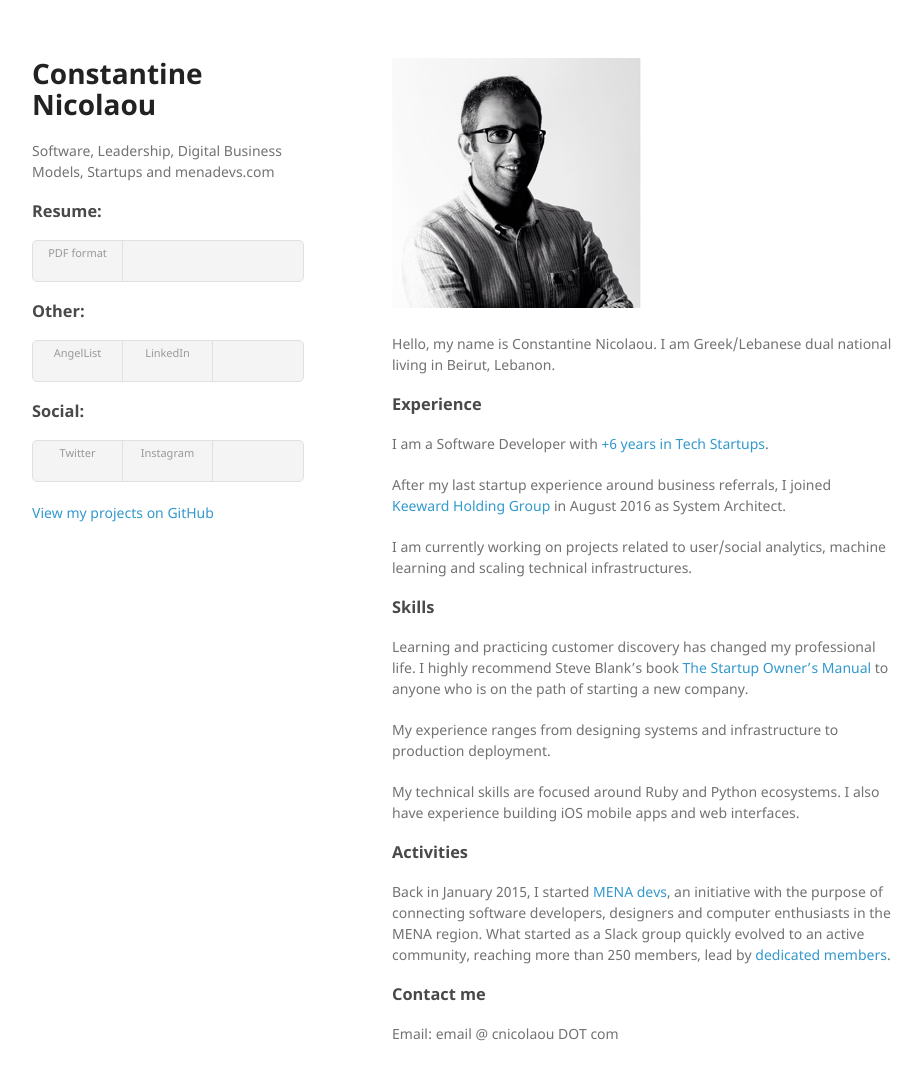
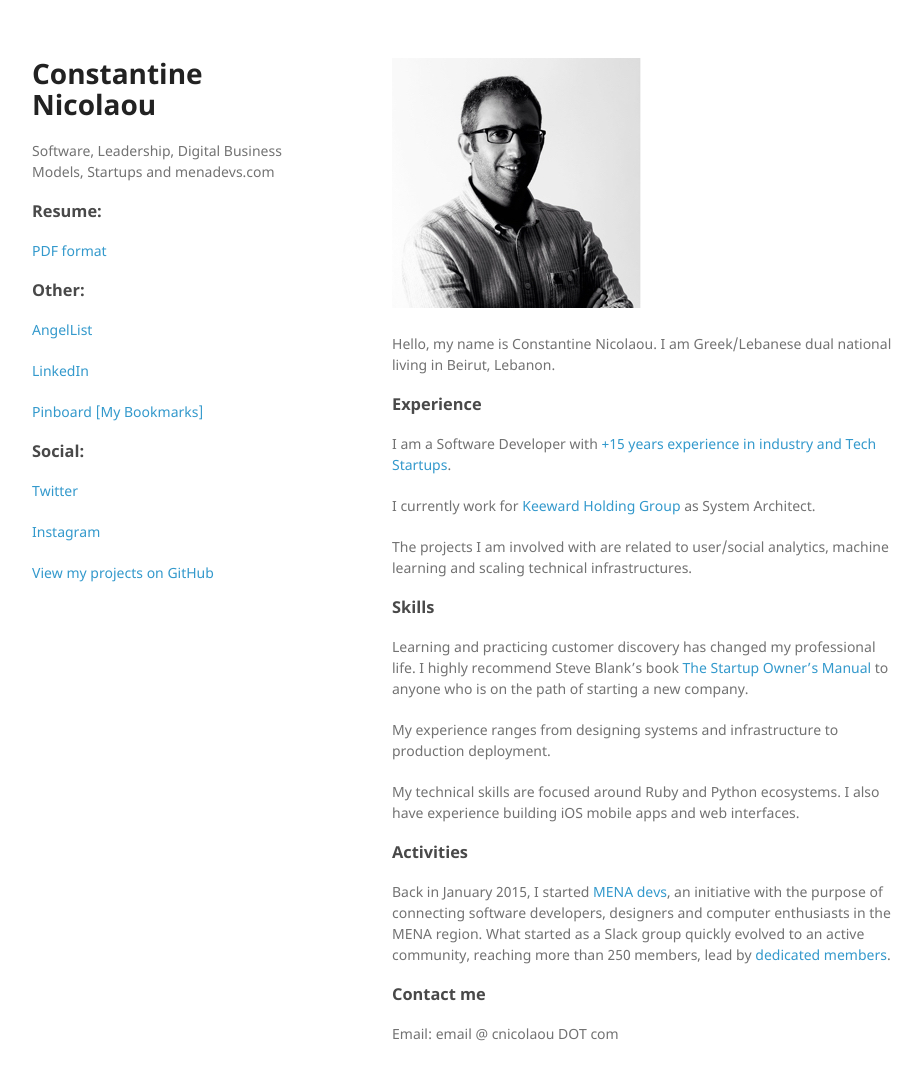
Before and after one commit to cnicolaou/cnikolaou.github.io, a Jekyll site: the page built from index.md, in a window 1280 px wide and 1114 px high. Shown: the top 1080 px of the window, without its empty margins (178-1100 px from the left). Built offline with Jekyll 4.4.1, drawn with Linux system fonts in a browser that asks for light colours.

Commit message:
Updated experience years

```diff
--- a/_layouts/default.html
+++ b/_layouts/default.html
@@ -30,24 +30,19 @@
 
         <h3>Resume:</h3>
 
-        <ul>
-          <!-- <p class="view"><a href="http://cnicolaou.github.io/resume/" target="_blank">HTML format</a></p> -->
-          <li><p class="view"><a href="https://www.dropbox.com/s/w1oarq0jbc5dzsd/cnicolaou.pdf?dl=0" target="_blank">PDF format</a></p></li>
-        </ul>
+        <!-- <p class="view"><a href="http://cnicolaou.github.io/resume/" target="_blank">HTML format</a></p> -->
+        <p class="view"><a href="https://www.dropbox.com/s/w1oarq0jbc5dzsd/cnicolaou.pdf?dl=0" target="_blank">PDF format</a></p>
 
         <h3>Other:</h3>
 
-        <ul>
-          <li><p class="view"><a href="https://angel.co/cnicolaou" target="_blank">AngelList</a></p></li>
-          <li><p class="view"><a href="http://linkedin.com/cnicolaou/" target="_blank">LinkedIn</a></p></li>
-        </ul>
+        <p class="view"><a href="https://angel.co/cnicolaou" target="_blank">AngelList</a></p>
+        <p class="view"><a href="http://linkedin.com/cnicolaou/" target="_blank">LinkedIn</a></p>
+        <p class="view"><a href="https://pinboard.in/u:cnicolaou/" target="_blank">Pinboard [My Bookmarks]</a></p>
 
         <h3>Social:</h3>
 
-        <ul>
-          <li><p class="view"><a href="http://twitter.com/cnicolaou/" target="_blank">Twitter</a></p></li>
-          <li><p class="view"><a href="http://instagram.com/cnicolaou/" target="_blank">Instagram</a></p></li>
-        </ul>
+        <p class="view"><a href="http://twitter.com/cnicolaou/" target="_blank">Twitter</a></p>
+        <p class="view"><a href="http://instagram.com/cnicolaou/" target="_blank">Instagram</a></p>
 
         {% if site.github.is_project_page %}
           <p class="view"><a href="https://github.com/cnicolaou" target="_blank">View my projects on GitHub <small>{{ github_name }}</small></a></p>
--- a/index.md
+++ b/index.md
@@ -8,11 +8,11 @@ Hello, my name is Constantine Nicolaou. I am Greek/Lebanese dual national living
 
 ### Experience
 
-I am a Software Developer with [+6 years in Tech Startups](http://cnicolaou.github.io/resume/).
+I am a Software Developer with [+15 years experience in industry and Tech Startups](http://cnicolaou.github.io/resume/).
 
-After my last startup experience around business referrals, I joined [Keeward Holding Group](http://keeward.com/the-teams/) in August 2016 as System Architect.
+I currently work for [Keeward Holding Group](http://keeward.com/the-teams/) as System Architect.
 
-I am currently working on projects related to user/social analytics, machine learning and scaling technical infrastructures.
+The projects I am involved with are related to user/social analytics, machine learning and scaling technical infrastructures.
 
 ### Skills
 
```
